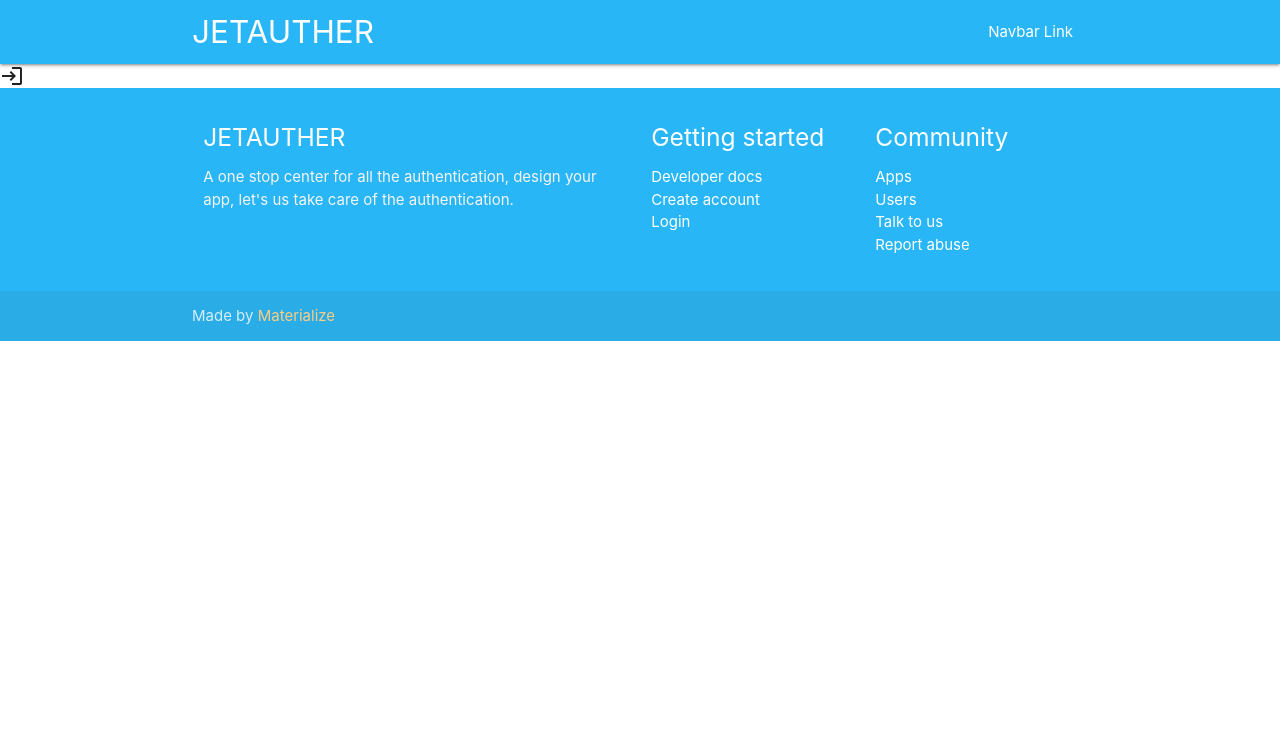
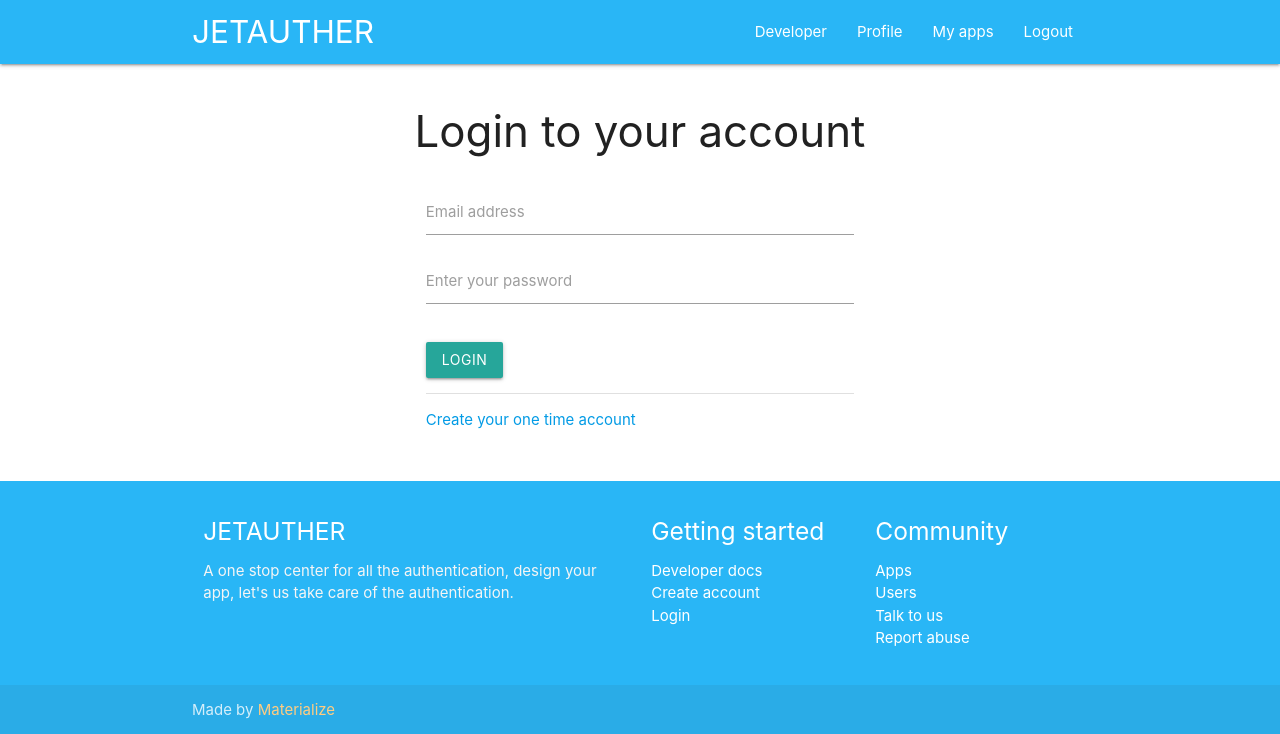
Before and after one commit to jet2018/auther-fest, a Django app: page /auth/login in a window 1280 px wide. Shown: the top 734 px of the page. Run offline with Django 3.2, Linux system fonts and the light colour scheme; parts of the project's set-up code (start-up, migrations or seed data) failed here and were passed over.

Commit message:
initial repo

```diff
--- a/templates/base.html
+++ b/templates/base.html
@@ -15,11 +15,18 @@
 <nav class="light-blue lighten-1" role="navigation">
     <div class="nav-wrapper container"><a id="logo-container" href="{% url 'apps:index' %}" class="brand-logo">JETAUTHER</a>
         <ul class="right hide-on-med-and-down">
-            <li><a href="#">Navbar Link</a></li>
+            <li><a href="#">Developer</a></li>
+            <li><a href="#">Profile</a></li>
+            <li><a href="#">My apps</a></li>
+            <li><a href="#">Logout</a></li>
         </ul>
 
         <ul id="nav-mobile" class="sidenav">
-            <li><a href="#">Navbar Link</a></li>
+            <h3 class="blue-text"> <span class="material-icons">menu</span> <span>Menu</span></h4>
+            <li><a href="#">Developer</a></li>
+             <li><a href="#">Profile</a></li>
+            <li><a href="#">My apps</a></li>
+            <li><a href="#">Logout</a></li>
         </ul>
         <a href="#" data-target="nav-mobile" class="sidenav-trigger"><i class="material-icons">menu</i></a>
     </div>
@@ -27,7 +34,6 @@
 
 
 {% block content %}
-
 
 {% endblock content  %}
 
--- a/templates/profiles/Login.html
+++ b/templates/profiles/Login.html
@@ -1,8 +1,28 @@
-{% extends "base.html" %}
-{% block title %}
-    Login
-{% endblock %}
+{% extends "base.html" %} {% block title %} Login {% endblock %}
+<form class="accent-1"></form>
 
 {% block content %}
-    <i class="material-icons">login</i>
-{% endblock %}
+<div class="row section">
+    <h3>Login to your account</h3>
+<form method="post" class=" col s12" >
+    {% csrf_token %}
+    <div class="input-field">
+        <label for="email">Email address</label>
+        <input type="email" name="email" id="email">
+    </div>
+
+    <div class="input-field">
+        <label for="password">Enter your password</label>
+        <input type="password" name="password" id="password">
+    </div>
+
+    <div class="section">
+        <button type="submit" class="btn">Login</button>
+        </div>
+        <div class="divider"></div>
+        <div class="section">
+        <a href="{% url 'profiles:register' %}" class="flex">Create your one time account</a>
+    </div>
+</form>
+</div>
+{% endblock %}</p>
```
Also changed, not shown: db.sqlite3, 1 other file.
